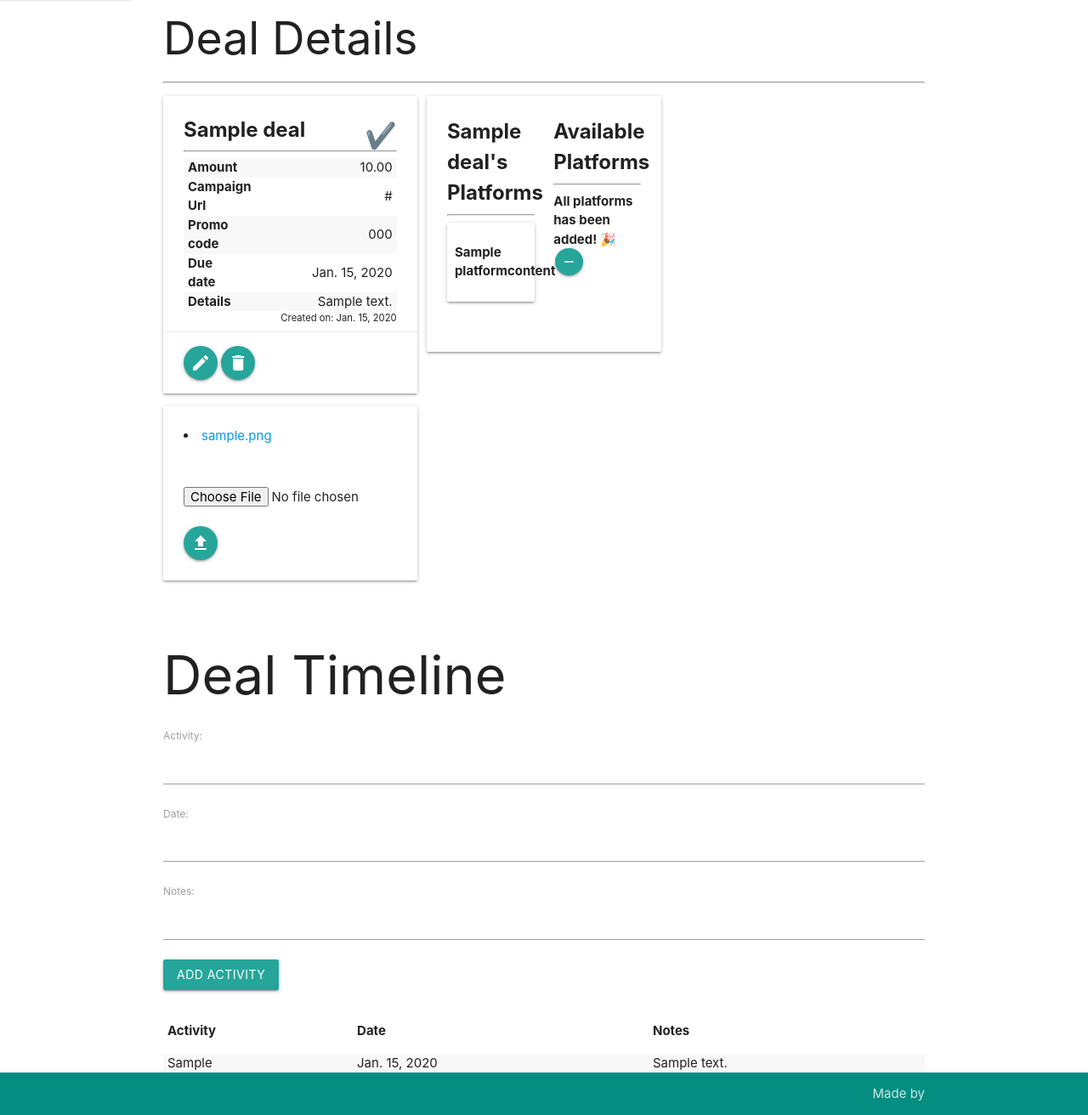
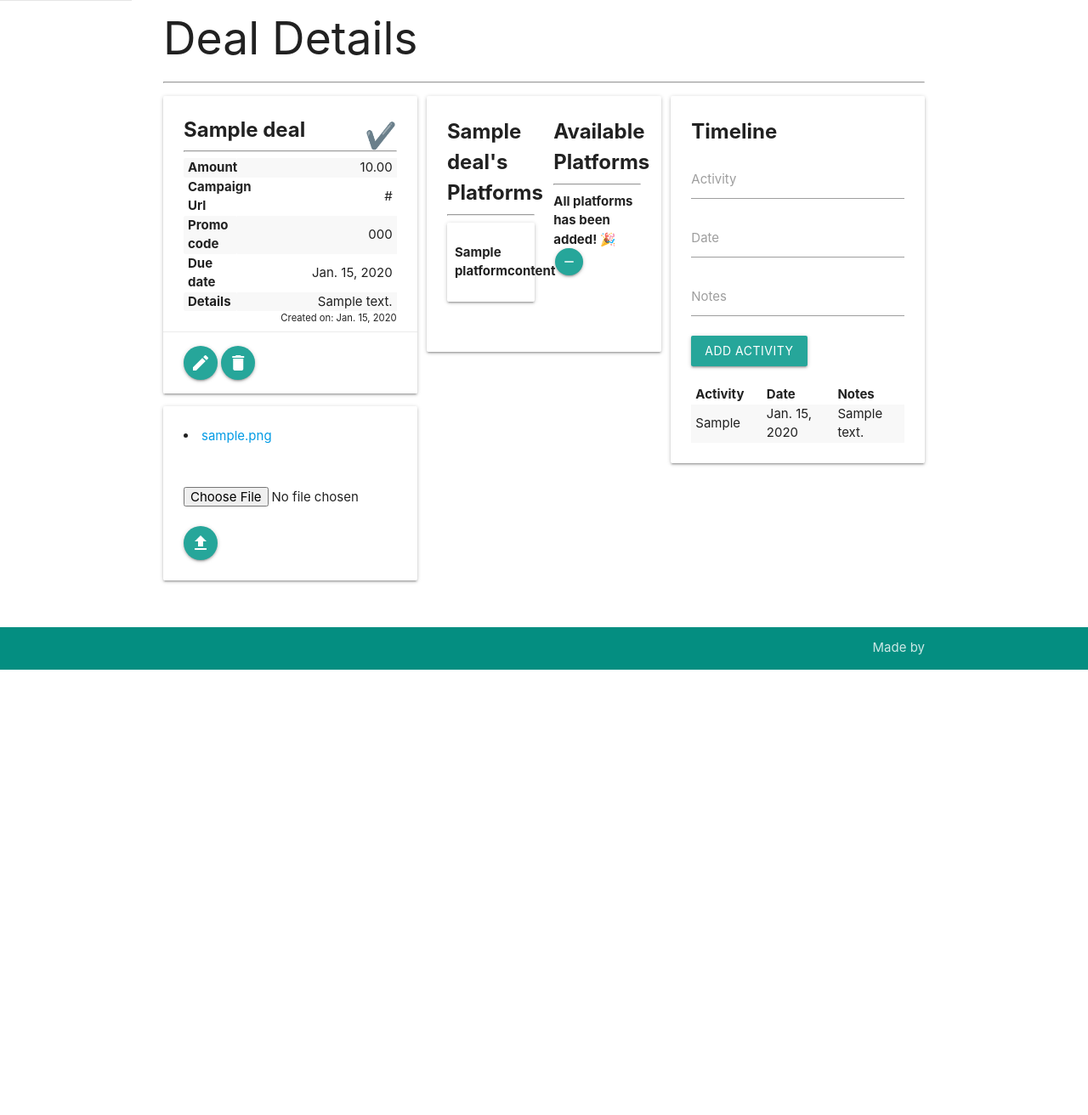
Before and after one commit to kenneychan/creatorWallet, a Django app: page /deals/1/ in a window 1280 px wide. Shown: the part 84-1396 px from the top of the page at 85% size. After the commit the page ends 872 px from the top, so only its background shows below. Run offline with Django 4.2, Linux system fonts and the light colour scheme; a user stored in the database is signed in; tables that the repository leaves empty hold one stand-in row (values such as "Sample post").

Commit message:
styled activity form

```diff
--- a/creatorwallet/main_app/models.py
+++ b/creatorwallet/main_app/models.py
@@ -26,7 +26,7 @@ class Deal(models.Model):
     name = models.CharField(max_length=100)
     amount = models.DecimalField(decimal_places=2, max_digits=10, blank=True, default=0.00)
     details = models.TextField(max_length=500, blank=True, default='')
-    due_date = models.DateField(blank=True, default=date.today)
+    due_date = models.DateField(blank=True)
     url = models.URLField(max_length=100, blank=True, default='')
     promo_code = models.CharField(max_length=100, blank=True, default='')
     done = models.BooleanField(blank=True, default=False)
@@ -52,7 +52,7 @@ class Attachment(models.Model):
 
 
 class Activity(models.Model):
-    date = models.DateField('Date')
+    date = models.DateField()
     notes = models.CharField(max_length=200)
     activity = models.CharField(max_length=200)
     deal = models.ForeignKey(Deal, on_delete=models.CASCADE)
--- a/creatorwallet/main_app/static/css/style.css
+++ b/creatorwallet/main_app/static/css/style.css
@@ -80,7 +80,8 @@ nav .brand-logo {
 }
 
 #addDealModal, .editDealModal {
-  max-width: 45%;
+  max-height: 100%;
+  max-width: 50%;
 }
 
 .deleteDealModal, .deletePlatformModal {
@@ -117,6 +118,19 @@ nav .brand-logo {
   word-wrap: break-word;
 }
 
+.activity-table {
+  table-layout: fixed;
+}
+
+.activity-table th,
+td {
+  padding: 0px 5px;
+}
+
+.activity-table td {
+  word-wrap: break-word;
+}
+
 footer.page-footer {
   padding-top: 0;
   text-align: right;
--- a/creatorwallet/main_app/static/javascripts/script.js
+++ b/creatorwallet/main_app/static/javascripts/script.js
@@ -12,11 +12,12 @@ $(document).ready(function () {
 
   $('#id_details').addClass('materialize-textarea');
   $('#id_due_date').addClass('datepicker');
+  $('#id_date').addClass('datepicker');
 
   const date = new Date($('#id_due_date').val());
   $('.datepicker').datepicker({
     autoClose: true,
-    defaultDate: date,
+    // defaultDate: date,
     setDefaultDate: true,
   });
 
--- a/creatorwallet/main_app/templates/deals/detail.html
+++ b/creatorwallet/main_app/templates/deals/detail.html
@@ -176,6 +176,44 @@
         </div>
       </div>
     </div>
+    <div class="col s4">
+      <div class="row">
+        <div class="card hoverable">
+          <div class="card-content">
+            <span style="font-weight: bold; font-size: 24px;">Timeline</span>
+            <form action="{% url 'add_activity' deal.id %}" method="POST">
+              {% csrf_token %}
+              <!-- Render the inputs -->
+              {% for field in activity_form %}
+              <div class="input-field">
+                <label for="id_{{ field.name }}">{{ field.label }}</label> {{ field }}
+              </div>
+              {% endfor %}
+              <input type="submit" class="btn" value="Add Activity">
+            </form>
+            <br>
+            <table class="striped activity-table">
+              <thead>
+                <tr>
+                  <th>Activity</th>
+                  <th>Date</th>
+                  <th>Notes</th>
+                </tr>
+              </thead>
+              <tbody>
+                {% for activity in deal.activity_set.all %}
+                <tr>
+                  <td>{{ activity.activity }}</td>
+                  <td>{{ activity.date }}</td>
+                  <td>{{ activity.notes }}</td>
+                </tr>
+                {% endfor %}
+              </tbody>
+            </table>
+          </div>
+        </div>
+      </div>
+    </div>
   </div>
   <!-- delete deal modal -->
   <div class="modal modal-fixed-foote deleteDealModal" id="deleteDealModal_{{ deal.id }}">
@@ -198,35 +236,6 @@
       </form>
     </div>
   </div>
-
-  <h1>Deal Timeline</h1>
-<div class="col s6">
-    <form action="{% url 'add_activity' deal.id %}" method="POST">
-      {% csrf_token %}
-      <!-- Render the inputs -->
-      {{ activity_form.as_p }}
-      <input type="submit" class="btn" value="Add Activity">
-    </form>
-    <br>
-    <table class="striped">
-      <thead>
-        <tr>
-          <th>Activity</th>
-          <th>Date</th>
-          <th>Notes</th>
-        </tr>
-      </thead>
-      <tbody>
-        {% for activity in deal.activity_set.all %}
-        <tr>
-          <td>{{activity.activity}}</td>
-          <td>{{activity.date}}</td>
-          <td>{{activity.notes}}</td>
-        </tr>
-        {% endfor %}
-      </tbody>
-    </table>
-  </div>
 </div>
 
 {% endblock %}
```
Also changed, not shown: creatorwallet/main_app/migrations/0001_initial.py, creatorwallet/main_app/migrations/0002_alter_activity_date_alter_deal_due_date.py (added).
